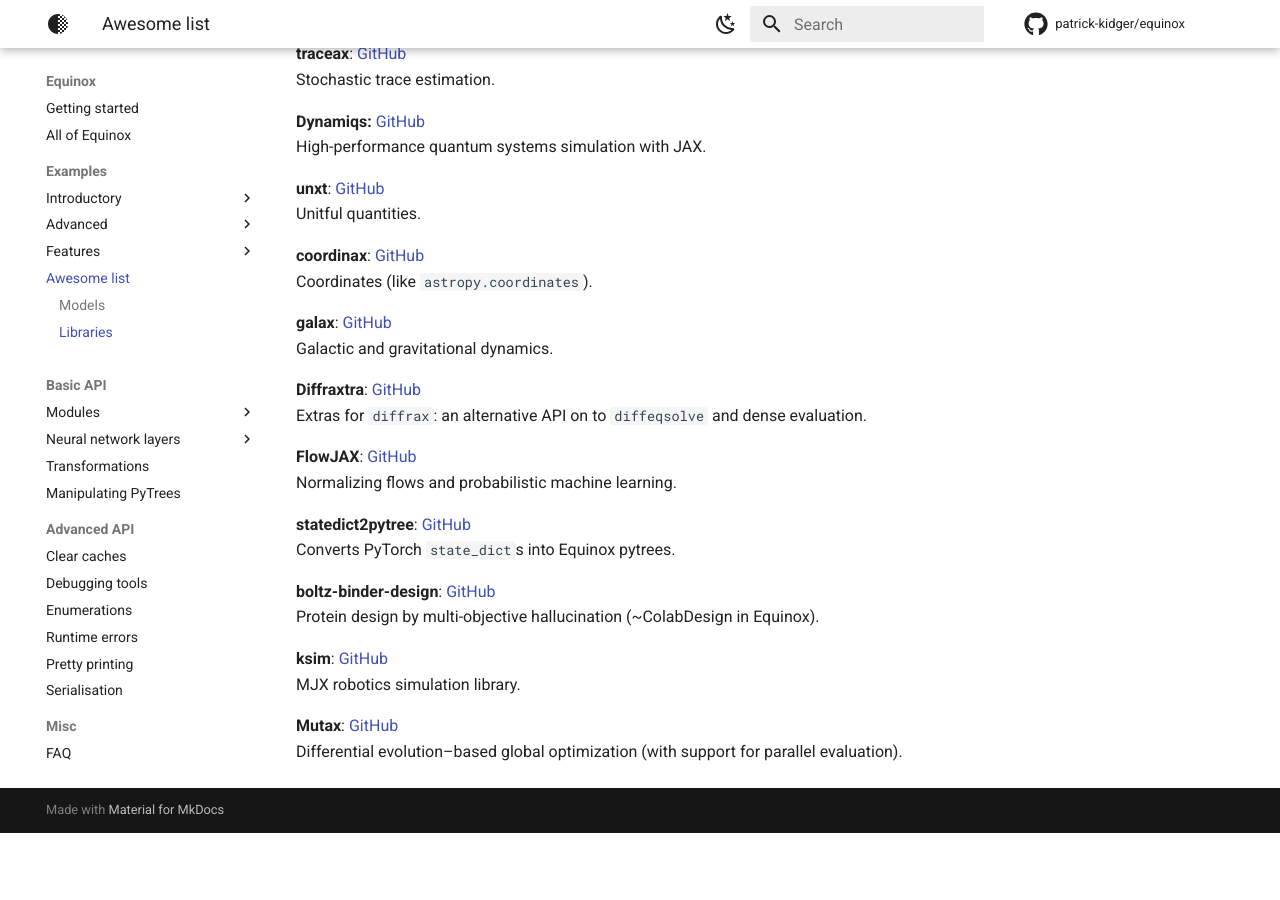
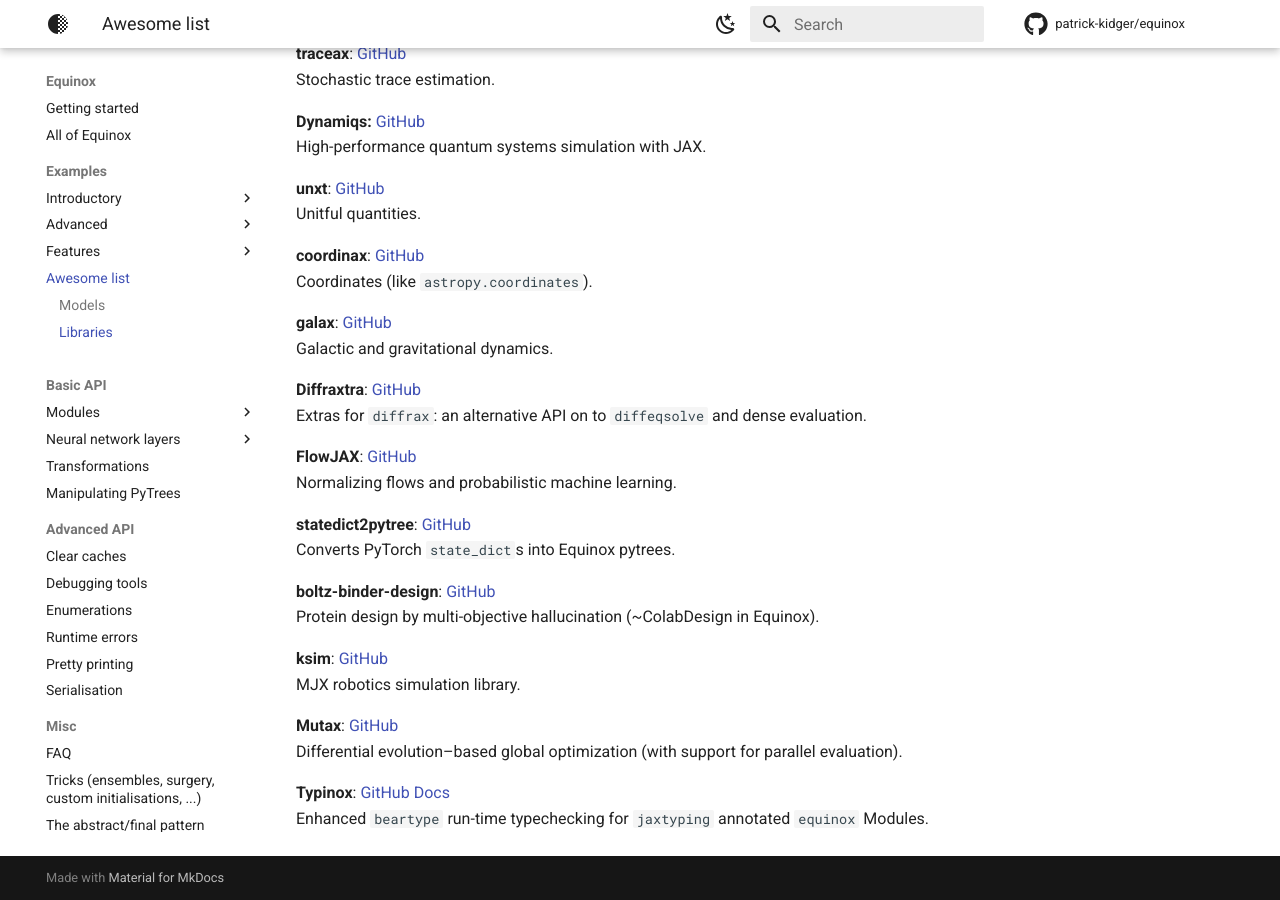
Before and after one commit to patrick-kidger/equinox, an MkDocs documentation site: the page built from docs/awesome-list.md, in a window 1280 px wide and 900 px high, scrolled down 1632 px. Built offline with MkDocs 1.6.1 and Material for MkDocs 9.7.7, drawn with Linux system fonts in a browser that asks for light colours; comment, search, counter and statistics services are not loaded; before the commit the page ends 2465 px from its top, so only the background shows below that.

Commit message:
self plug: add typinox to awesome list

```diff
--- a/docs/awesome-list.md
+++ b/docs/awesome-list.md
@@ -95,3 +95,6 @@
 
 **Mutax**: [GitHub](https://github.com/gerlero/mutax)
 Differential evolution–based global optimization (with support for parallel evaluation).
+
+**Typinox**: [GitHub](https://github.com/EtaoinWu/typinox) [Docs](https://typinox.readthedocs.io/latest/)
+Enhanced `beartype` run-time typechecking for `jaxtyping` annotated `equinox` Modules.
```
